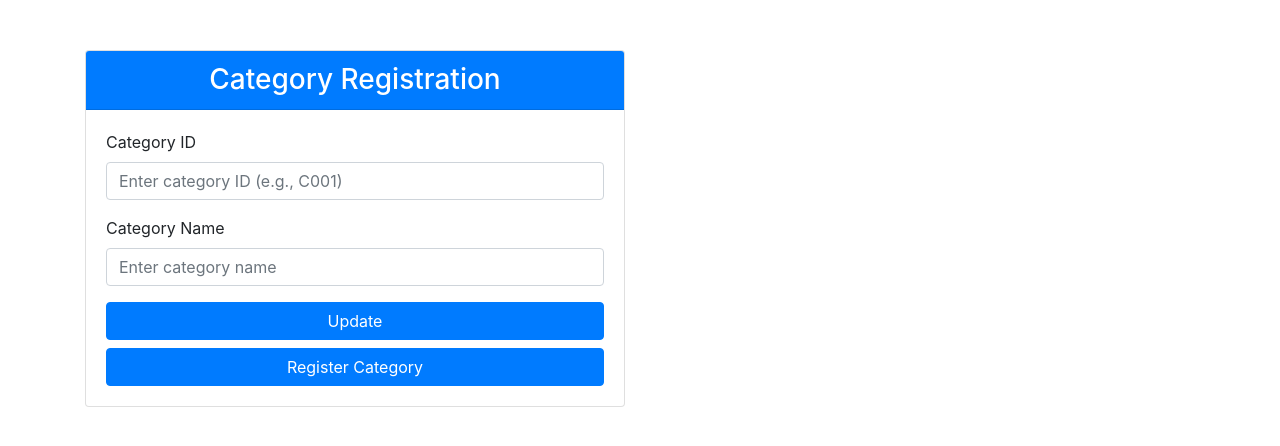
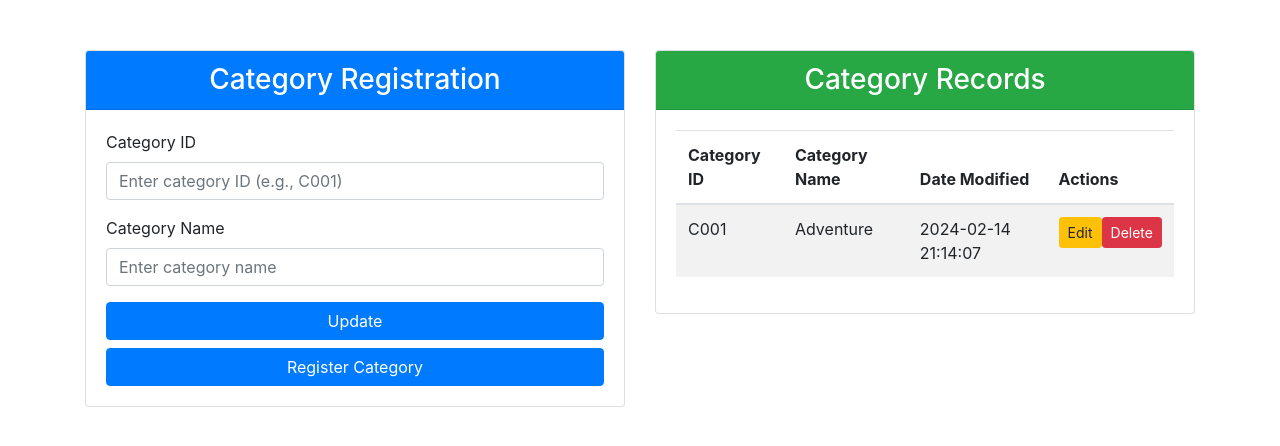
Before and after one commit to supunHM/Library-system-group-assignment, a PHP site: page /feature3.php in a window 1280 px wide. Shown: the top 446 px of the page. Run offline with PHP 8.4, Linux system fonts and the light colour scheme.

Commit message:
Add Category Display Table
you can see the table

```diff
--- a/feature3.php
+++ b/feature3.php
@@ -47,6 +47,46 @@
             </div>
         </div>
 
+         <!-- Category Display Table -->
+         <div class="col-md-6">
+            <div class="card">
+                <div class="card-header text-center bg-success text-white">
+                    <h3 class="mb-0">Category Records</h3>
+                </div>
+                <div class="card-body">
+                    <table class="table table-striped">
+                        <thead>
+                            <tr>
+                                <th>Category ID</th>
+                                <th>Category Name</th>
+                                <th>Date Modified</th>
+                                <th>Actions</th> <!-- Added column for actions -->
+                            </tr>
+                        </thead>
+                        <tbody>
+                            <!-- Fetch and display category records dynamically here -->
+
+
+                                        <tr>
+                                            <td>C001</td>
+                                            <td>Adventure</td>
+                                            <td>2024-02-14 21:14:07</td>
+                                            <td>
+                                                <div class="btn-group" role="group">
+                                                    <a href="book-category-registration.php?edit=? ?>"><button class="btn btn-warning btn-sm">Edit</button></a> <!-- Update button -->
+                                                    <a href="book-category-process.php?delete=? ?>"><button class="btn btn-danger btn-sm">Delete</button></a> <!-- Delete button -->
+                                                </div>
+                                            </td>
+                                        </tr>
+
+                            <!-- Example: -->
+
+                        </tbody>
+                    </table>
+                </div>
+            </div>
+        </div>
+
     </div>
 </div>
 
```
